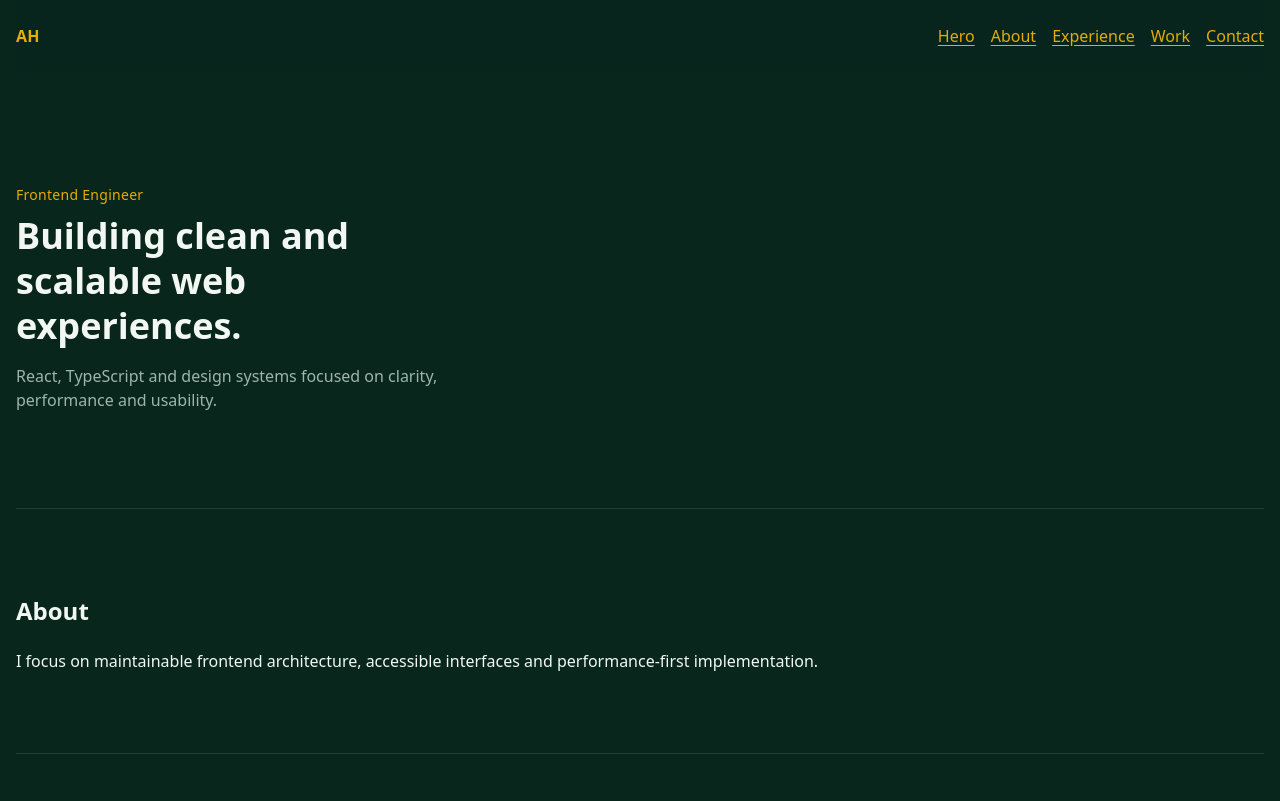
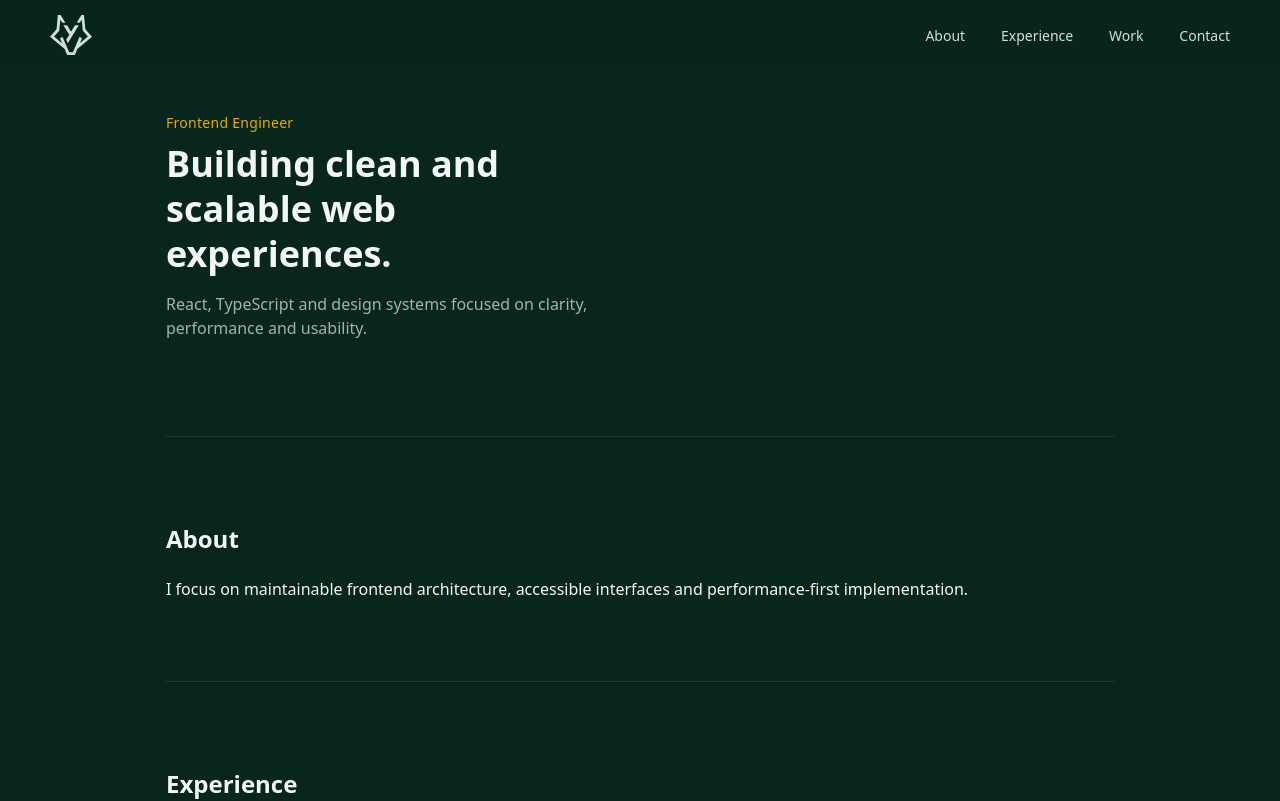
Before and after one commit to AndresHernandez1996/v2, a React (Vite) app: page / in a window 1280 px wide. Shown: the top 801 px of the page. Built offline with nearby package versions, Linux system fonts and the light colour scheme; a web font is replaced by a local one.

Commit message:
feat: add navbar functionality with hidding animation

```diff
--- a/src/App.tsx
+++ b/src/App.tsx
@@ -3,6 +3,7 @@ import {
   useState,
 } from 'react';
 import { Layout } from './components/Layout/Layout';
+import { MainContainer } from './components/Layout/MainContainer/MainContainer';
 import { Loader } from './components/Loader/Loader';
 import { Nav } from './components/Layout/Nav/Nav';
 import { Hero } from './components/sections/Hero/Hero';
@@ -43,13 +44,13 @@ export default function App() {
         ]}
       />
       <Nav />
-      <main>
+      <MainContainer>
         <Hero />
         <About />
         <Experience />
         <Work />
         <Contact />
-      </main>
+      </MainContainer>
     </Layout>
   );
 }
--- /dev/null
+++ b/src/components/Layout/MainContainer/MainContainer.module.scss
@@ -0,0 +1,3 @@
+.main {
+  padding: 0 150px;
+}
--- /dev/null
+++ b/src/components/Layout/MainContainer/MainContainer.tsx
@@ -0,0 +1,10 @@
+import type { ReactNode } from 'react';
+import styles from './MainContainer.module.scss';
+
+type MainContainerProps = {
+  children: ReactNode;
+};
+
+export function MainContainer({ children }: MainContainerProps) {
+  return <main className={styles.main}>{children}</main>;
+}
--- a/src/components/Layout/Nav/Nav.module.scss
+++ b/src/components/Layout/Nav/Nav.module.scss
@@ -1,31 +1,117 @@
 @use '../../../styles/tokens' as t;
 
 .header {
-  position: sticky;
+  --nav-height: #{t.$nav-height};
+  --nav-scroll-height: #{t.$nav-scroll-height};
+  --transition: transform 300ms ease, height 300ms ease, box-shadow 300ms ease;
+  position: fixed;
   top: 0;
-  z-index: 10;
-  backdrop-filter: blur(8px);
-  background: color-mix(in srgb, t.$ui-bg 86%, transparent);
+  left: 0;
+  right: 0;
+  z-index: 11;
+  height: var(--nav-height);
+  background-color: rgba(t.$ui-bg, 0.75);
+  backdrop-filter: blur(10px);
+  -webkit-backdrop-filter: blur(10px);
+  transition: var(--transition);
+}
+
+.headerScrolled {
+  height: var(--nav-scroll-height);
+  box-shadow: 0 0.375rem 1rem 0 t.$color-brand-shadow;
+}
+
+.headerUp {
+  transform: translateY(0);
+}
+
+.headerDown {
+  transform: translateY(calc(var(--nav-scroll-height) * -1));
 }
 
 .nav {
+  max-width: t.$layout-container-max;
+  margin-inline: auto;
+  padding: 0 t.$nav-padding-desktop;
   display: flex;
+  height: 100%;
   align-items: center;
   justify-content: space-between;
-  min-height: 72px;
 }
 
 .brand {
-  font-weight: t.$font-weight-bold;
-  letter-spacing: t.$letter-spacing-wide;
+  display: inline-flex;
+  align-items: center;
+  color: inherit;
   text-decoration: none;
+  z-index: 30;
 }
 
 .links {
   display: flex;
   align-items: center;
-  gap: t.$space-4;
+  gap: clamp(1.25rem, 2.8vw, 3rem);
   list-style: none;
   margin: 0;
   padding: 0;
+
+  a {
+    color: t.$ui-text-secondary;
+    text-decoration: none;
+    font-size: t.$font-size-sm;
+    line-height: 1;
+    transition: color 0.3s ease;
+  }
+
+  a:hover {
+    color: t.$ui-accent-hover;
+  }
 }
+
+.logo {
+  width: t.$nav-logo-size;
+  aspect-ratio: 587.85822 / 568.02051;
+}
+
+.logoIcon {
+  display: block;
+  width: 100%;
+  height: 100%;
+  color: t.$ui-text-secondary;
+  transition: color 0.4s ease;
+}
+
+.brand:hover .logoIcon {
+  color: t.$ui-accent;
+}
+
+@media (max-width: t.$break-nav-tablet) {
+  .nav {
+    padding-inline: t.$nav-padding-tablet;
+  }
+}
+
+@media (max-width: t.$break-md) {
+  .header {
+    --nav-height: #{t.$nav-height-mobile};
+    --nav-scroll-height: #{t.$nav-scroll-height-mobile};
+  }
+
+  .nav {
+    padding-inline: t.$nav-padding-mobile;
+  }
+
+  .links {
+    gap: t.$space-4;
+
+    a {
+      font-size: t.$font-size-md;
+    }
+  }
+}
+
+@media (prefers-reduced-motion: reduce) {
+  .header {
+    transition: none;
+  }
+}
--- a/src/components/Layout/Nav/Nav.tsx
+++ b/src/components/Layout/Nav/Nav.tsx
@@ -1,7 +1,8 @@
+import { useEffect, useState } from 'react';
+import { Isotipo } from '@/components/icons/Isotipo';
 import styles from './Nav.module.scss';
 
 const LINKS = [
-  { href: '#hero', label: 'Hero' },
   { href: '#about', label: 'About' },
   { href: '#experience', label: 'Experience' },
   { href: '#work', label: 'Work' },
@@ -9,11 +10,49 @@ const LINKS = [
 ];
 
 export function Nav() {
+  const [scrollDirection, setScrollDirection] = useState<'up' | 'down'>('down');
+  const [scrolledToTop, setScrolledToTop] = useState(() =>
+    typeof window === 'undefined' ? true : window.scrollY < 50,
+  );
+
+  useEffect(() => {
+    let lastScrollY = window.scrollY;
+
+    const onScroll = () => {
+      const current = window.scrollY;
+      setScrolledToTop(current < 50);
+
+      if (Math.abs(current - lastScrollY) < 6) {
+        return;
+      }
+
+      setScrollDirection(current > lastScrollY ? 'down' : 'up');
+      lastScrollY = current > 0 ? current : 0;
+    };
+
+    window.addEventListener('scroll', onScroll, { passive: true });
+
+    return () => {
+      window.removeEventListener('scroll', onScroll);
+    };
+  }, []);
+
+  const headerClassName = [
+    styles.header,
+    !scrolledToTop ? styles.headerScrolled : '',
+    !scrolledToTop && scrollDirection === 'up' ? styles.headerUp : '',
+    !scrolledToTop && scrollDirection === 'down' ? styles.headerDown : '',
+  ]
+    .filter(Boolean)
+    .join(' ');
+
   return (
-    <header className={styles.header}>
+    <header className={headerClassName}>
       <nav className={styles.nav} aria-label="Main">
-        <a className={styles.brand} href="#hero">
-          AH
+        <a className={styles.brand} href="#hero" aria-label="Go to hero">
+          <div className={styles.logo} aria-hidden="true">
+            <Isotipo className={styles.logoIcon} />
+          </div>
         </a>
         <ul className={styles.links}>
           {LINKS.map((link) => (
--- a/src/components/icons/IconLoader.tsx
+++ b/src/components/icons/IconLoader.tsx
@@ -1,12 +1,6 @@
 import headVectorRaw from '@/assets/headVector.svg?raw';
 import yVectorRaw from '@/assets/yVector.svg?raw';
-
-const cleanSvg = (raw: string) =>
-  raw
-    .replace(/<\?xml[\s\S]*?\?>/g, '')
-    .replace(/<!--[\s\S]*?-->/g, '')
-    .replace(/#000000/gi, 'currentColor')
-    .trim();
+import { cleanSvg } from '@/lib/cleanSvg';
 
 const headVector = cleanSvg(headVectorRaw);
 const yVector = cleanSvg(yVectorRaw);
--- /dev/null
+++ b/src/components/icons/Isotipo.tsx
@@ -0,0 +1,26 @@
+type IsotipoProps = {
+  className?: string;
+};
+
+export function Isotipo({ className }: IsotipoProps) {
+  return (
+    <svg
+      className={className}
+      xmlns="http://www.w3.org/2000/svg"
+      viewBox="0 0 587.85822 568.02051"
+      aria-hidden="true"
+      focusable="false"
+    >
+      <g transform="translate(-218.21509,-226.15018)">
+        <path
+          fill="currentColor"
+          d="m 404.6898,370.96565 h 52.90063 l 54.8844,90.59233 56.20692,-90.59233 h 52.23937 l -153.41182,250.61673 -22.48277,-47.61057 43.64302,-72.0771 z"
+        />
+        <path
+          fill="currentColor"
+          d="m 392.1259,333.93521 h 40.99799 L 366.99811,226.15018 h -39.01422 l -17.85396,199.03862 -91.91484,106.46251 205.65119,171.92704 37.03044,90.59233 102.49497,-0.66126 37.69169,-90.59233 L 806.07332,530.99005 713.49722,427.17257 693.65948,227.4727 h -35.04666 l -66.12579,105.14 39.67547,0.66126 30.41786,-39.67548 13.88642,150.76679 72.0771,82.65724 -111.75257,94.55987 29.7566,-69.43208 -36.36918,-17.1927 -90.59233,211.60251 h -52.90062 l -93.23736,-213.58628 -35.70792,19.17647 31.07911,71.41585 -114.3976,-95.22113 73.39962,-83.31849 13.88641,-150.76679 z"
+        />
+      </g>
+    </svg>
+  );
+}
--- /dev/null
+++ b/src/lib/cleanSvg.ts
@@ -0,0 +1,7 @@
+export function cleanSvg(raw: string): string {
+  return raw
+    .replace(/<\?xml[\s\S]*?\?>/g, '')
+    .replace(/<!--[\s\S]*?-->/g, '')
+    .replace(/#000000/gi, 'currentColor')
+    .trim();
+}
--- a/src/styles/_tokens.scss
+++ b/src/styles/_tokens.scss
@@ -114,6 +114,7 @@ $ui-label-tracking: $letter-spacing-wide;
 /* Brand */
 $color-brand-900: #08261c; // deep green (main background)
 $color-brand-800: #19372d; // dark pine green
+$color-brand-shadow: #041f18; // for shadows on dark bg
 
 /* Accent */
 $color-accent-500: #e5ab08; // mustard
@@ -134,6 +135,7 @@ $color-neutral-600: #1f2a28;
 
 $ui-bg: $color-brand-900;
 $ui-bg-contrast: $color-brand-800;
+$ui-bg-shadow: $color-brand-shadow;
 
 $ui-surface: rgba(255, 255, 255, 0.03); // subtle panel/card
 $ui-surface-strong: rgba(255, 255, 255, 0.06); // stronger elevation
@@ -198,3 +200,12 @@ $break-xl: 1280px;
    ========================= */
 
 $layout-container-max: 1512px;
+$nav-height: 4.375rem; // 70px
+$nav-scroll-height: 4rem; // 64px
+$nav-height-mobile: 4rem; // 64px
+$nav-scroll-height-mobile: 3.75rem; // 60px
+$nav-padding-desktop: 3.125rem; // 50px
+$nav-padding-tablet: 2.5rem; // 40px
+$nav-padding-mobile: 1.5625rem; // 25px
+$nav-logo-size: 2.625rem; // 42px
+$break-nav-tablet: 67.5rem; // 1080px
```
